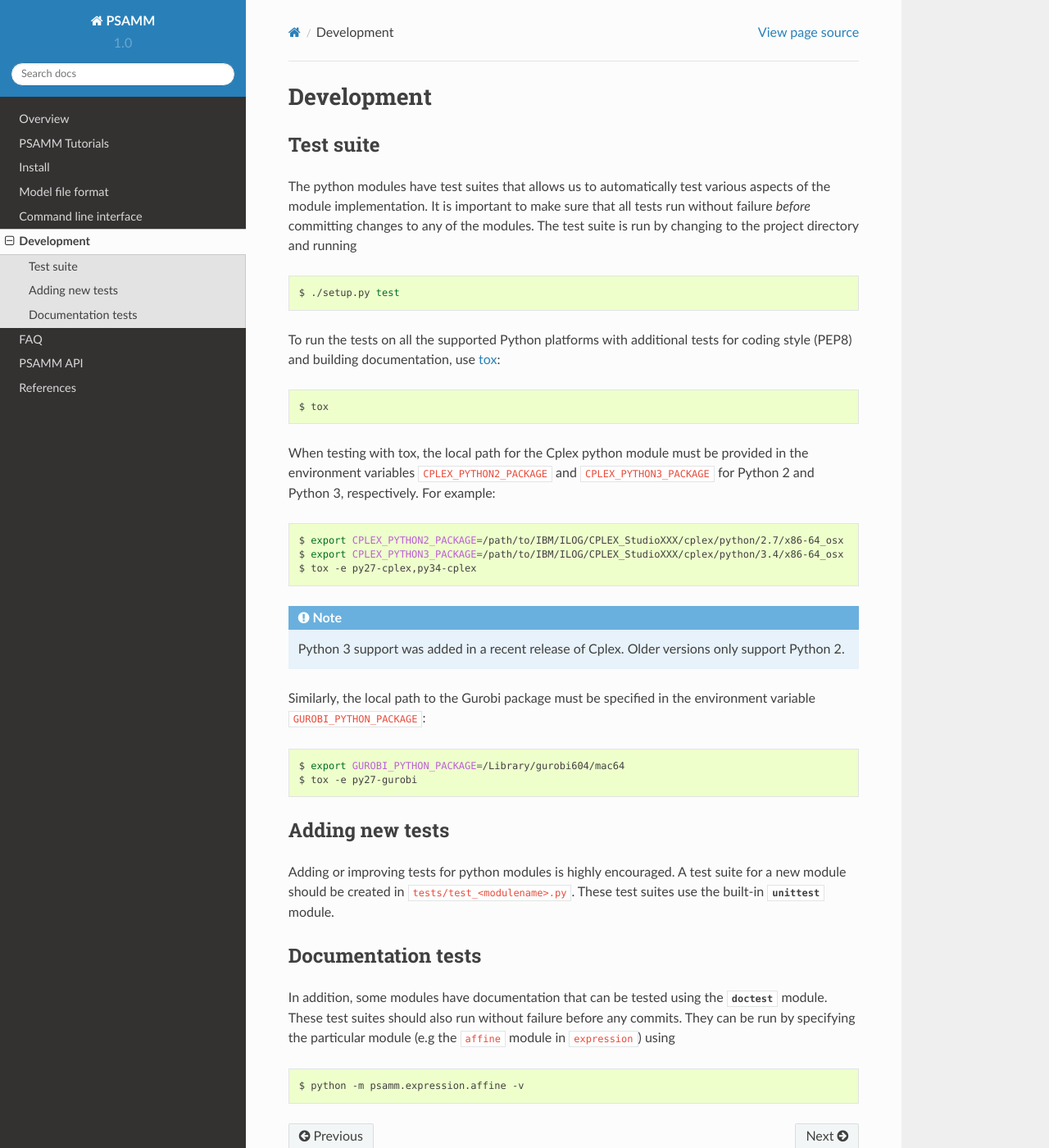
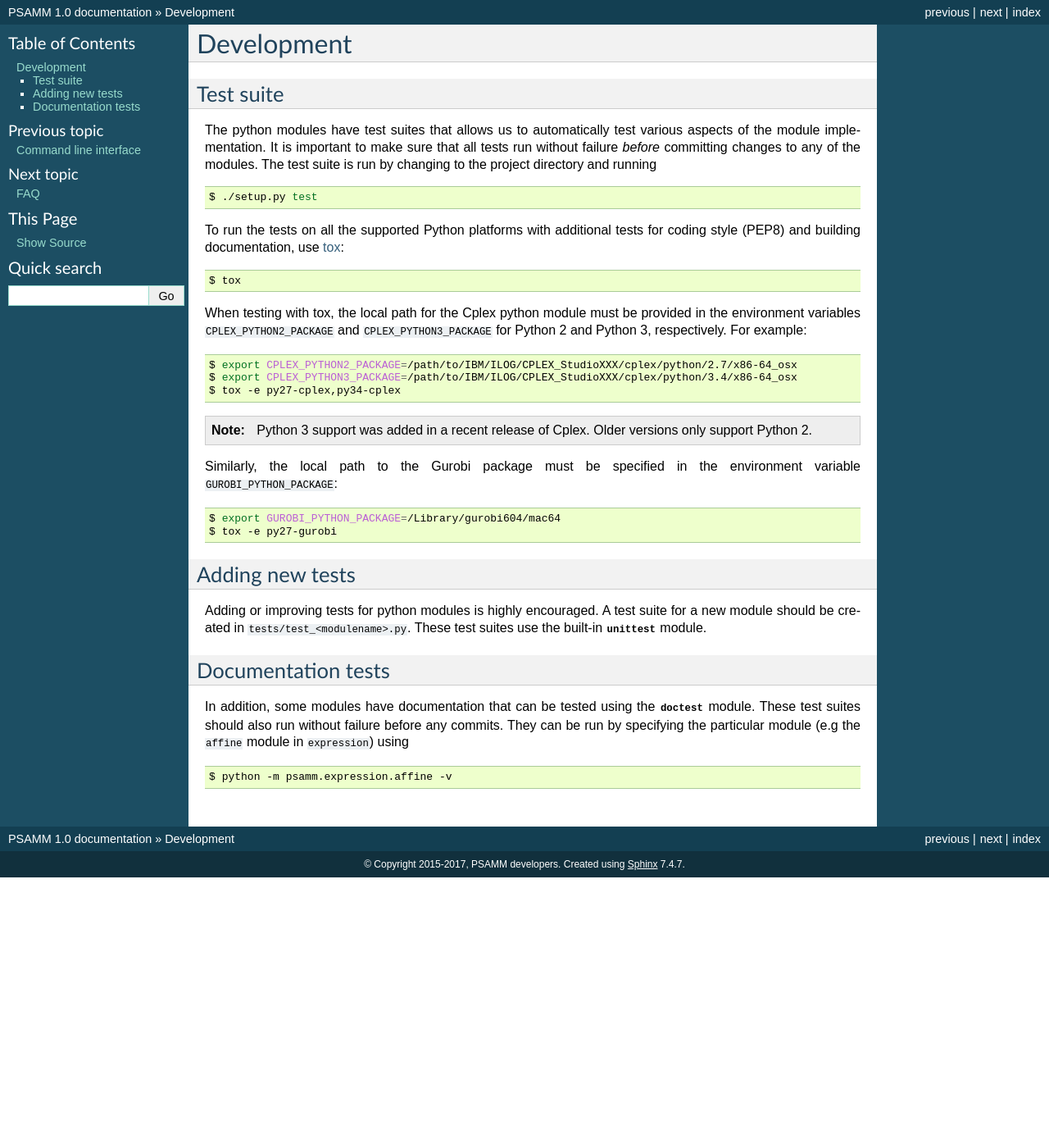
Before and after one commit to zhanglab/psamm, a Sphinx documentation site: the page built from docs/development.rst, in a window 1280 px wide and 1400 px high. Shown: the whole window at 82% size. Built offline with Sphinx 7.4.7, drawn with Linux system fonts in a browser that asks for light colours; some of the changed text lies outside the part shown.

Commit message:
Updated docs building and installed pyaml in travis.yml

```diff
--- a/docs/api/graph.rst
+++ /dev/null
@@ -1,6 +0,0 @@
-
-``psamm.graph`` -- Graph Related Functions
-===========================================
-
-.. automodule:: psamm.graph
-   :members:
--- a/docs/conf.py
+++ b/docs/conf.py
@@ -134,7 +134,7 @@ autodoc_member_order = 'bysource'
 
 # The theme to use for HTML and HTML Help pages.  See the documentation for
 # a list of builtin themes.
-html_theme = 'sphinx_rtd_theme'
+html_theme = 'classic'
 
 # Theme options are theme-specific and customize the look and feel of a theme
 # further.  For a list of options available for each theme, see the
```
Also changed, not shown: .travis.yml, 1 other file.
